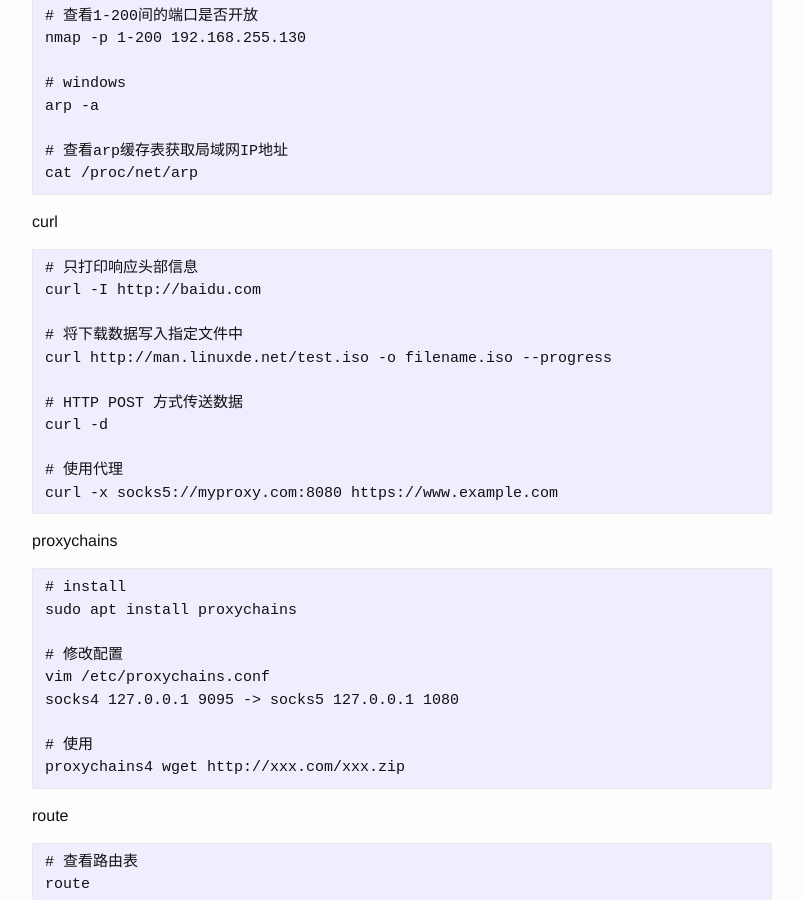
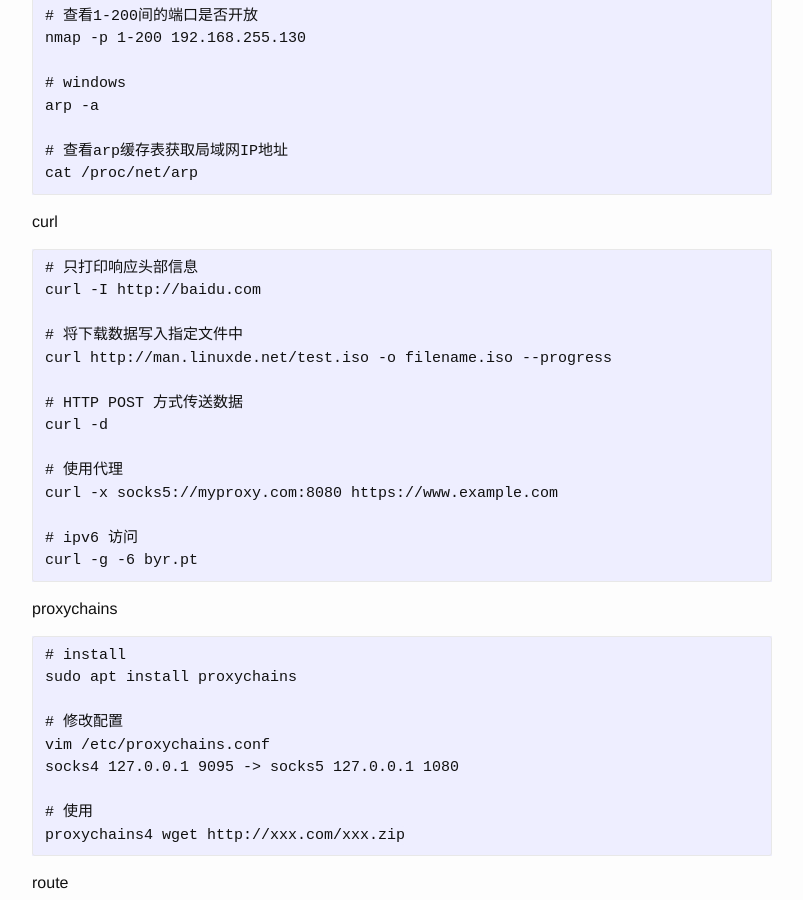
Before and after one commit to josephstalin117/josephstalin117.github.io, a Jekyll site: the page built from _posts/2019-5-28-networking.markdown, in a window 1280 px wide and 900 px high, scrolled down 586 px. Shown: the whole window, without its empty margins (238-1041 px from the left). Built offline with Jekyll 4.4.1, drawn with Linux system fonts in a browser that asks for light colours.

Commit message:
update curl ipv6

````diff
--- a/_posts/2019-5-28-networking.markdown
+++ b/_posts/2019-5-28-networking.markdown
@@ -45,6 +45,9 @@ curl -d
 
 # 使用代理
 curl -x socks5://myproxy.com:8080 https://www.example.com
+
+# ipv6 访问
+curl -g -6 byr.pt
 ```
 
 proxychains
````
